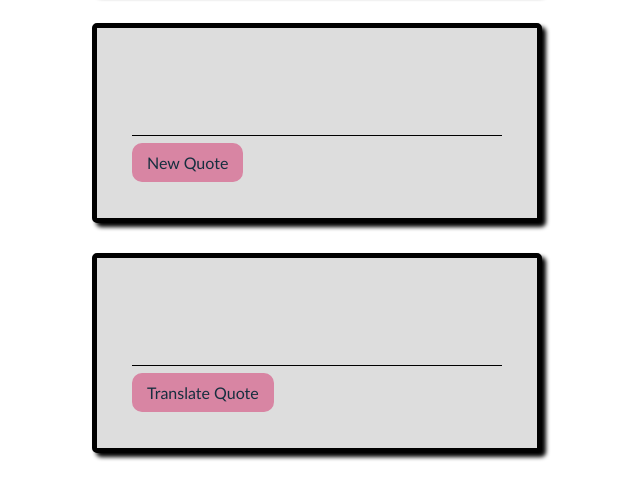
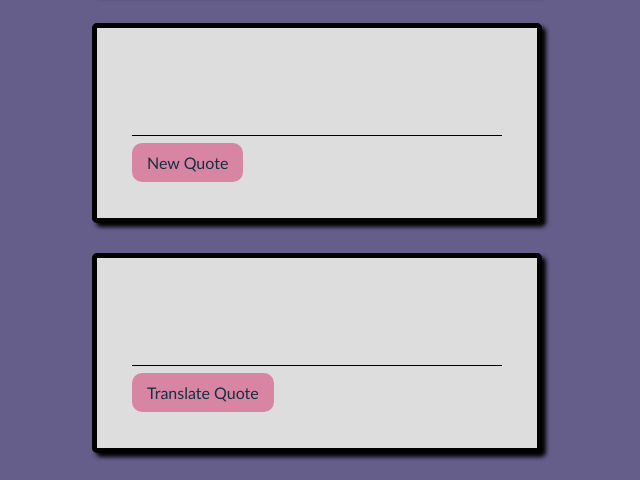
Before and after one commit to DavidebCurtis/silly-quotes, a plain HTML site: page index.html in a window 1280 px wide. Shown: the part 161-641 px from the top of the page, without its empty margins (323-963 px from the left). Drawn offline with nearby package versions, Linux system fonts and the light colour scheme.

Commit message:
fix background

```diff
--- a/assets/css/styles.css
+++ b/assets/css/styles.css
@@ -10,8 +10,6 @@ body {
   justify-content: center;
   align-items: center;
   background-color: #655d8a;
-  background: radial-gradient(var(--glass-col, #ddd, #655d8a)) content-box,
-    conic-gradiant(g);
 }
 
 .quote-wrapper {
```
